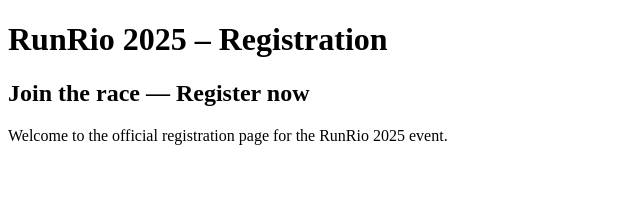
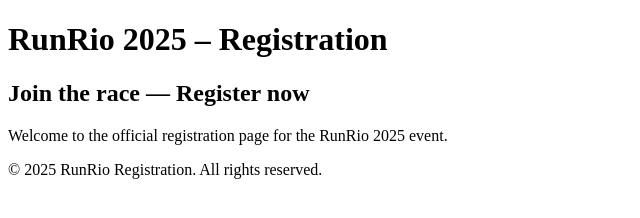
Before and after one commit to mizzyperez/runrio-registration, a plain HTML site: page index.html in a window 1280 px wide. Shown: the whole page, without its empty margins (0-640 px from the left). Drawn offline with Linux system fonts and the light colour scheme.

Commit message:
feature/footer: add footer section

```diff
--- a/index.html
+++ b/index.html
@@ -9,5 +9,9 @@
   <h1>RunRio 2025 – Registration</h1>
   <h2 id="tagline">Join the race — Register now</h2>
   <p>Welcome to the official registration page for the RunRio 2025 event.</p>
+
+  <footer>
+    <p>&copy; 2025 RunRio Registration. All rights reserved.</p>
+  </footer>
 </body>
 </html>
```
